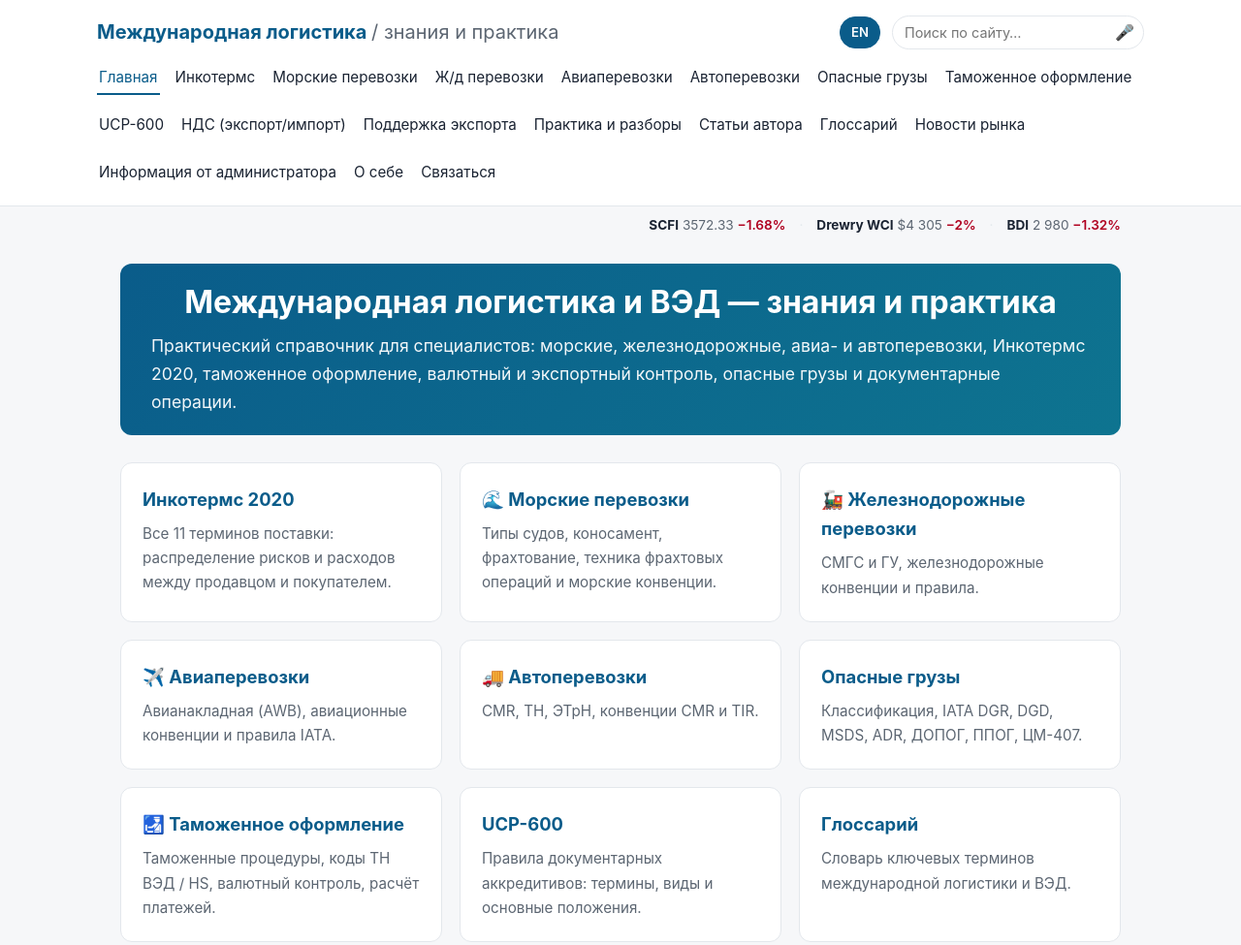
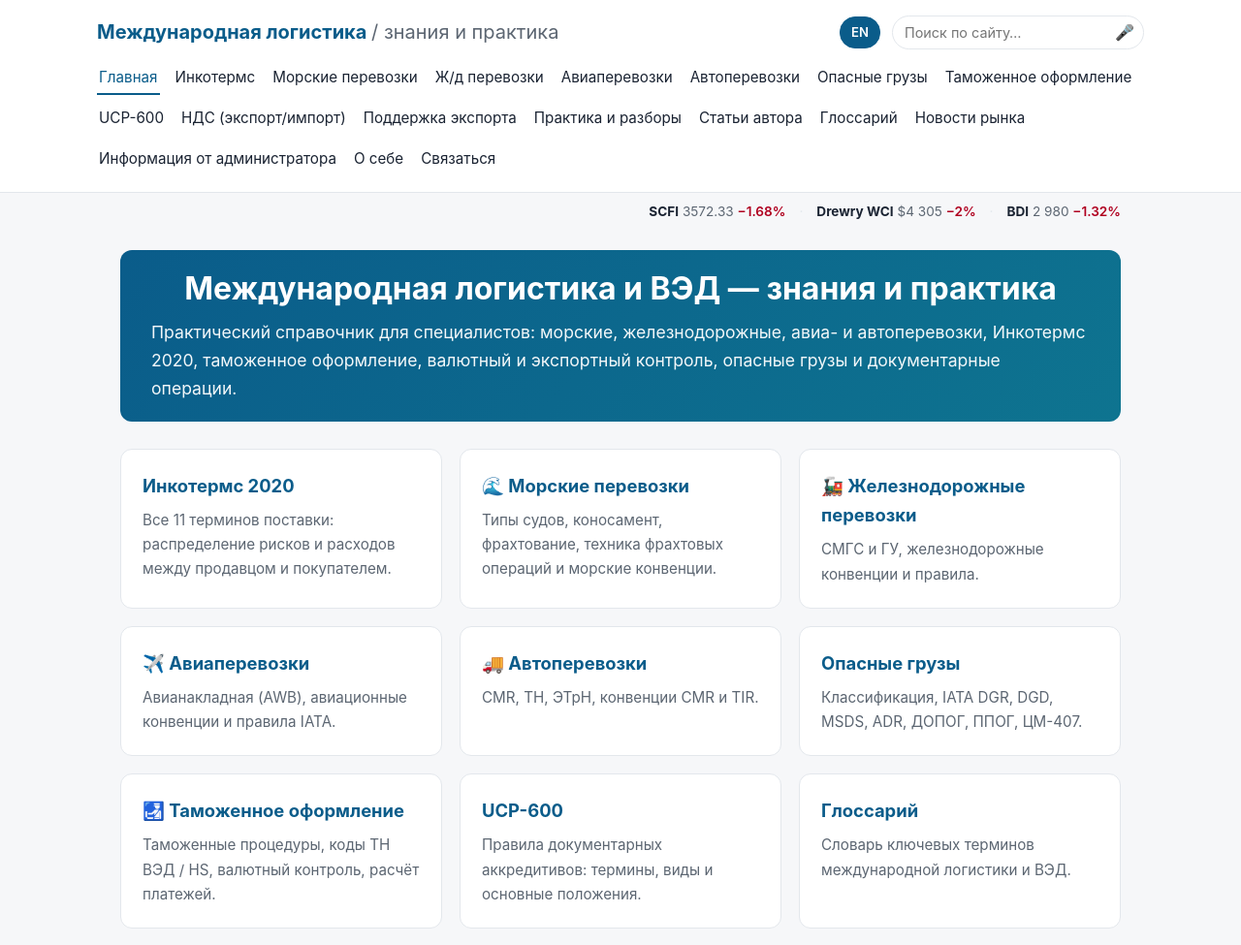
Before and after one commit to VadimAChirkov/logistics-site, a plain HTML site: page index.html in a window 1280 px wide. Shown: the top 975 px of the page at 97% size. Drawn offline with Linux system fonts and the light colour scheme.

Commit message:
Header: уменьшен вертикальный промежуток навигации (gap 14→7px)

```diff
--- a/style.css
+++ b/style.css
@@ -47,7 +47,7 @@ header {
   color: var(--accent);
 }
 .logo span { color: var(--muted); font-weight: 400; }
-nav { display: flex; flex-wrap: wrap; gap: 14px; order: 3; flex-basis: 100%; }
+nav { display: flex; flex-wrap: wrap; gap: 7px 14px; order: 3; flex-basis: 100%; }
 nav a {
   color: var(--text);
   font-size: 0.95rem;
```
